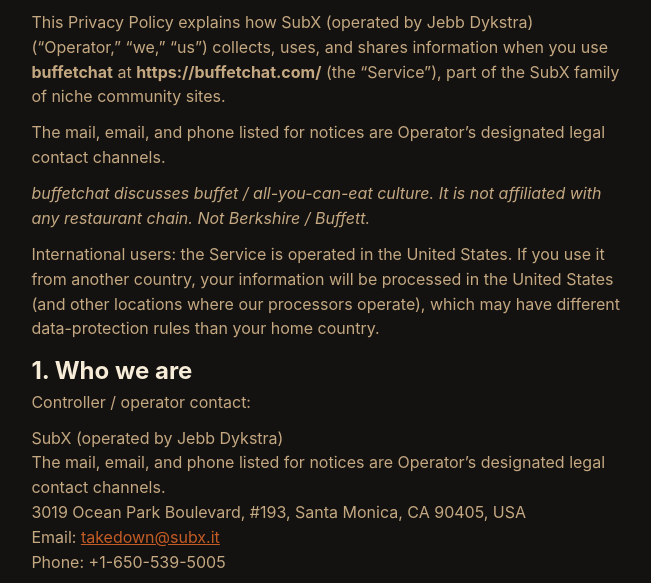
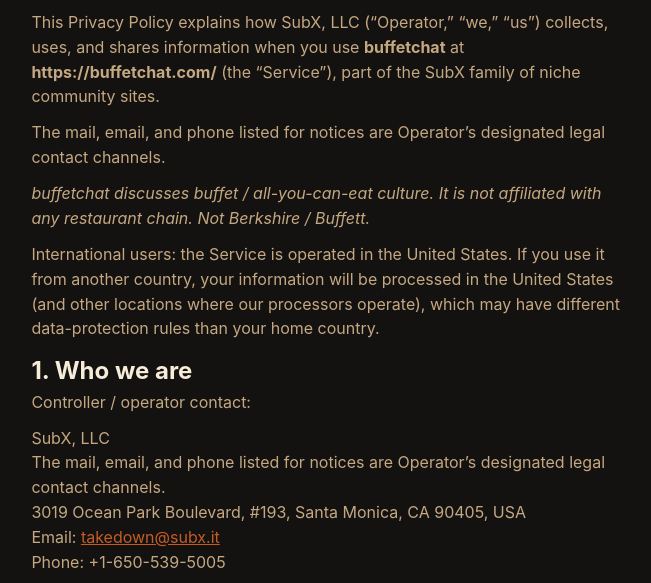
Before and after one commit to jebbdykstra99/buffetchat, a plain HTML site: page privacy.html in a window 1280 px wide. Shown: the part 172-755 px from the top of the page, without its empty margins (311-962 px from the left). Drawn offline with Linux system fonts and the light colour scheme.

Commit message:
legal: update operator string to SubX, LLC, a Colorado limited liability company (CO SOS ID# 20268297411)

```diff
--- a/privacy.html
+++ b/privacy.html
@@ -12,14 +12,14 @@
   <article class="legal-doc">
     <p class="legal-kicker">Effective September 25, 2026 · Governing law: State of California, United States of America</p>
     <h1>Privacy Policy</h1>
-    <p>This Privacy Policy explains how SubX (operated by Jebb Dykstra) (“Operator,” “we,” “us”) collects, uses, and shares information when you use <strong>buffetchat</strong> at <strong>https://buffetchat.com/</strong> (the “Service”), part of the SubX family of niche community sites.</p>
+    <p>This Privacy Policy explains how SubX, LLC (“Operator,” “we,” “us”) collects, uses, and shares information when you use <strong>buffetchat</strong> at <strong>https://buffetchat.com/</strong> (the “Service”), part of the SubX family of niche community sites.</p>
     <p>The mail, email, and phone listed for notices are Operator’s designated legal contact channels.</p>
     <p><em>buffetchat discusses buffet / all-you-can-eat culture. It is not affiliated with any restaurant chain. Not Berkshire / Buffett.</em></p>
     <p>International users: the Service is operated in the United States. If you use it from another country, your information will be processed in the United States (and other locations where our processors operate), which may have different data-protection rules than your home country.</p>
 
     <h2>1. Who we are</h2>
     <p>Controller / operator contact:</p>
-    <p>SubX (operated by Jebb Dykstra)<br>
+    <p>SubX, LLC<br>
     The mail, email, and phone listed for notices are Operator’s designated legal contact channels.<br>
     3019 Ocean Park Boulevard, #193, Santa Monica, CA 90405, USA<br>
     Email: <a data-takedown href="mailto:takedown@subx.it">takedown@subx.it</a><br>
```
Also changed, not shown: guidelines.html (+1 -1 lines), report.html (+1 -1 lines), terms.html (+2 -2 lines).
